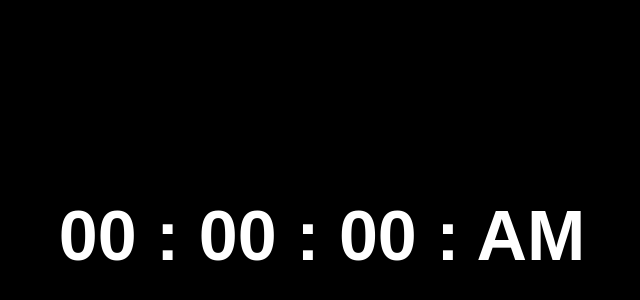
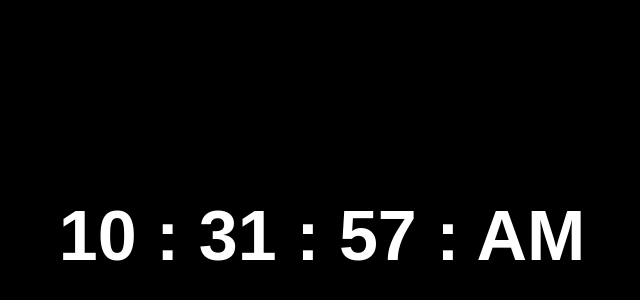
Before and after one commit to Adeyemi987/DigitalClock, a plain HTML site: page index.html in a window 1280 px wide. Shown: the part 164-464 px from the top of the page, without its empty margins (318-958 px from the left). Drawn offline with Linux system fonts and the light colour scheme.

Commit message:
Added digital clock functions

```diff
--- a/index.html
+++ b/index.html
@@ -6,6 +6,7 @@
     <meta name="viewport" content="width=device-width, initial-scale=1.0">
     <title>Javascript Digital Clock</title>
     <link rel="stylesheet" href="style.css">
+    <script src="script.js" defer></script>
 
 </head>
 <body>
--- /dev/null
+++ b/script.js
@@ -0,0 +1,16 @@
+const displayTime = function(){
+     let dateTime = new Date();
+     let hrs = dateTime.getHours();
+     let min = dateTime.getMinutes();
+     let sec = dateTime.getSeconds();
+     let session  = document.getElementById('sessions');
+
+     if(hrs > 12) session.innerHTML = 'PM'
+     else{
+          session.innerHTML = 'AM'
+     }
+     document.getElementById('hours').innerHTML = hrs;
+     document.getElementById('minutes').innerHTML = min;
+     document.getElementById('seconds').innerHTML = sec;
+};
+setInterval(displayTime, 10);
```
